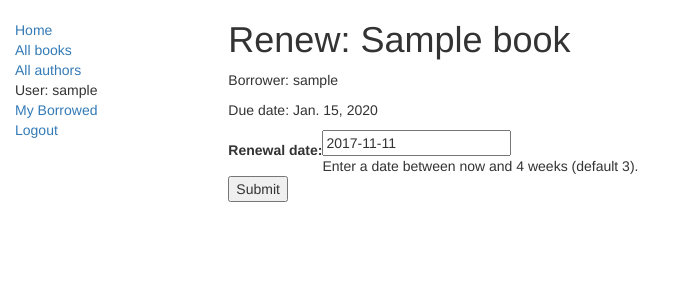
After one commit to mattchere/locallibrary, a Django app: page /catalog/book/00000000-0000-0000-0000-000000000001/renew/ in a window 1280 px wide. The commit adds this page. Shown: the top 300 px of the page, without its empty margins (0-682 px from the left). Run offline with Django 3.2, Linux system fonts and the light colour scheme; a user stored in the database is signed in; tables that the repository leaves empty hold one stand-in row (values such as "Sample post"); some libraries are stand-ins or nearby versions.

Commit message:
Add renewal functionality for librarians

```diff
--- /dev/null
+++ b/catalog/forms.py
@@ -0,0 +1,22 @@
+from django import forms
+
+from django.core.exceptions import ValidationError
+from django.utils.translation import ugettext_lazy as _
+import datetime #for checking renewal date range.
+
+class RenewBookForm(forms.Form):
+    renewal_date = forms.DateField(help_text="Enter a date between now and 4 weeks (default 3).")
+
+    def clean_renewal_date(self):
+        data = self.cleaned_data['renewal_date']
+
+        #Check date is not in past.
+        if data < datetime.date.today():
+            raise ValidationError(_('Invalid date - renewal in past'))
+
+        #Check date is in range librarian allowed to change (+4 weeks).
+        if data > datetime.date.today() + datetime.timedelta(weeks=4):
+            raise ValidationError(_('Invalid date - renewal more than 4 weeks ahead'))
+
+        # Remember to always return the cleaned data.
+        return data
--- /dev/null
+++ b/catalog/templates/catalog/book_renew_librarian.html
@@ -0,0 +1,16 @@
+{% extends "base_generic.html" %}
+{% block content %}
+
+    <h1>Renew: {{bookinst.book.title}}</h1>
+    <p>Borrower: {{bookinst.borrower}}</p>
+    <p{% if bookinst.is_overdue %} class="text-danger"{% endif %}>Due date: {{bookinst.due_back}}</p>
+
+    <form action="" method="post">
+        {% csrf_token %}
+        <table>
+        {{ form }}
+        </table>
+        <input type="submit" value="Submit" />
+    </form>
+
+{% endblock %}
--- a/catalog/templates/catalog/bookinstance_list_borrowed_librarian.html
+++ b/catalog/templates/catalog/bookinstance_list_borrowed_librarian.html
@@ -9,7 +9,7 @@
       {% for bookinst in bookinstance_list %}
       <li>
         <a href="{% url 'book-detail' bookinst.book.pk %}">{{bookinst.book.title}}</a>
-        <span class="{% if bookinst.is_overdue %}text-danger{% endif %}">({{ bookinst.due_back }}) - {{ bookinst.borrower }}</span>
+        <span class="{% if bookinst.is_overdue %}text-danger{% endif %}">({{ bookinst.due_back }}) - {{ bookinst.borrower }}</span> {% if perms.catalog.can_mark_returned %}- <a href="{% url 'renew-book-librarian' bookinst.id %}">Renew</a>  {% endif %}
       </li>
       {% endfor %}
     </ul>
--- a/catalog/urls.py
+++ b/catalog/urls.py
@@ -10,5 +10,6 @@ urlpatterns = [
     url(r'^authors/$', views.AuthorListView.as_view(), name='authors'),
     url(r'^author/(?P<pk>\d+)$', views.AuthorDetailView.as_view(), name='author-detail'),
     url(r'^mybooks/$', views.LoanedBooksByUserListView.as_view(), name='my-borrowed'),
-    url(r'^borrowed/$', views.LibrarianBorrowedBookListView.as_view(), name='borrowed'),
+    url(r'^borrowed/$', views.LibrarianBorrowedBookListView.as_view(), name='all-borrowed'),
+    url(r'^book/(?P<pk>[-\w]+)/renew/$', views.renew_book_librarian, name='renew-book-librarian'),
 ]
--- a/catalog/views.py
+++ b/catalog/views.py
@@ -1,7 +1,15 @@
+import datetime
+
+from .forms import RenewBookForm
 from .models import Book, Author, BookInstance, Genre
-from django.shortcuts import render
+
+from django.contrib.auth.decorators import permission_required
+from django.contrib.auth.mixins import LoginRequiredMixin, PermissionRequiredMixin
+from django.core.urlresolvers import reverse
+from django.http import HttpResponseRedirect
+from django.shortcuts import get_object_or_404, render
 from django.views import generic
-from django.contrib.auth.mixins import LoginRequiredMixin, PermissionRequiredMixin
+
 
 
 def index(request):
@@ -62,3 +70,33 @@ class LibrarianBorrowedBookListView(PermissionRequiredMixin, generic.ListView):
     permission_required = 'catalog.can_mark_returned'
     template_name = 'catalog/bookinstance_list_borrowed_librarian.html'
     paginate_by = 10
+
+
+@permission_required('catalog.can_mark_returned')
+def renew_book_librarian(request, pk):
+    """
+    View function for renewing a specific BookInstance by librarian
+    """
+    book_inst=get_object_or_404(BookInstance, pk = pk)
+
+    # If this is a POST request then process the Form data
+    if request.method == 'POST':
+
+        # Create a form instance and populate it with data from the request (binding):
+        form = RenewBookForm(request.POST)
+
+        # Check if the form is valid:
+        if form.is_valid():
+            # process the data in form.cleaned_data as required (here we just write it to the model due_back field)
+            book_inst.due_back = form.cleaned_data['renewal_date']
+            book_inst.save()
+
+            # redirect to a new URL:
+            return HttpResponseRedirect(reverse('all-borrowed') )
+
+    # If this is a GET (or any other method) create the default form.
+    else:
+        proposed_renewal_date = datetime.date.today() + datetime.timedelta(weeks=3)
+        form = RenewBookForm(initial={'renewal_date': proposed_renewal_date,})
+
+    return render(request, 'catalog/book_renew_librarian.html', {'form': form, 'bookinst':book_inst})
```
